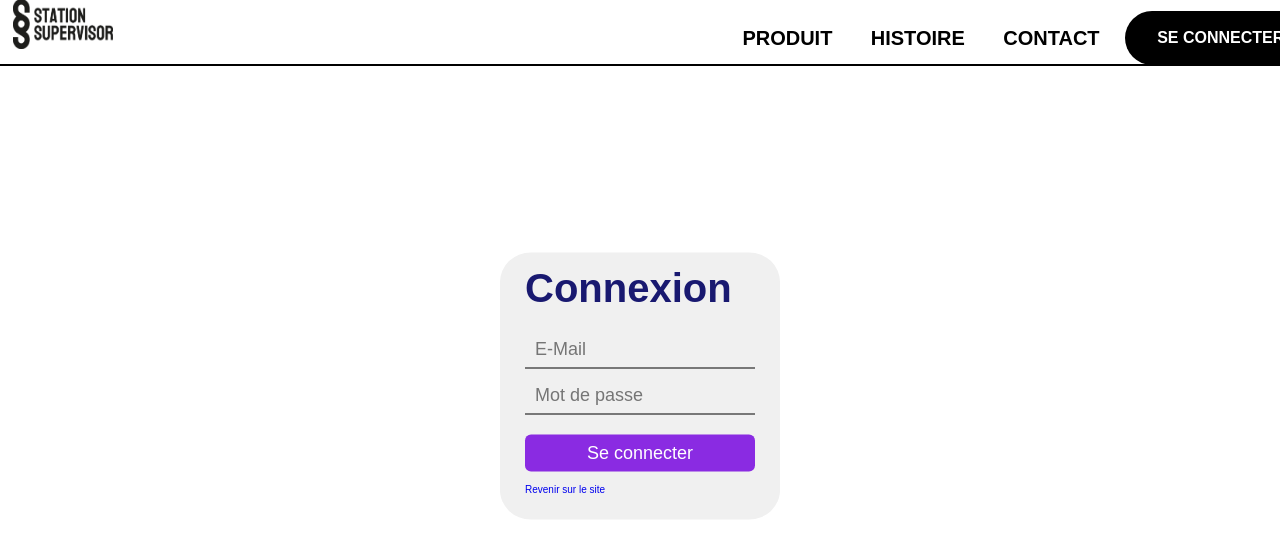
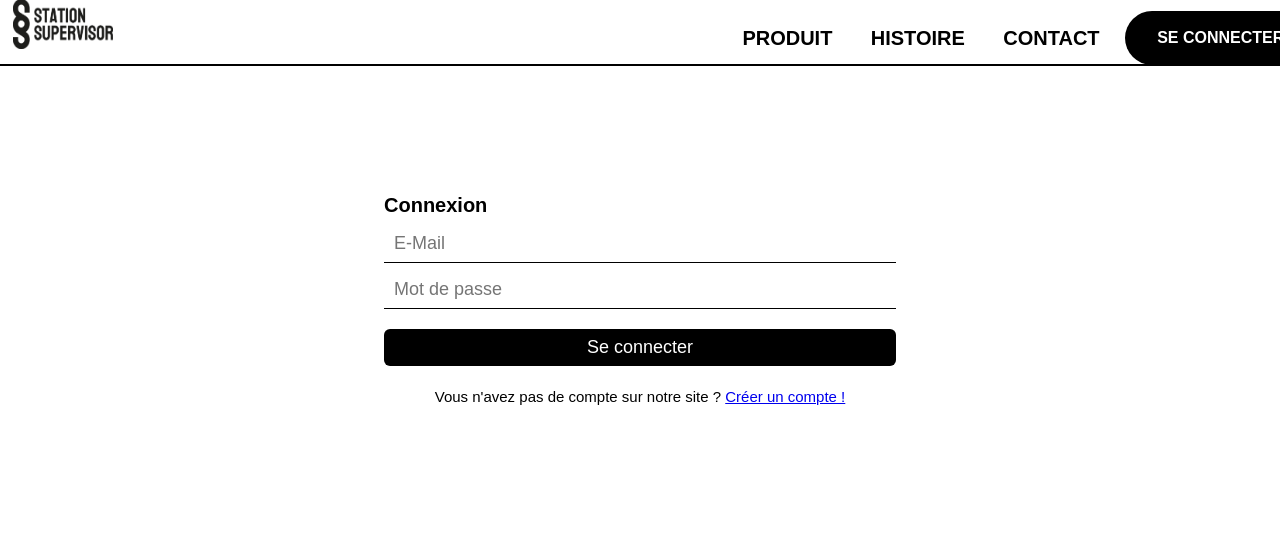
Before and after one commit to JupiterD-aurel/Supervision, a PHP site: page /login.php in a window 1280 px wide. Shown: the part 14-572 px from the top of the page. Run offline with PHP 8.4, Linux system fonts and the light colour scheme.

Commit message:
Login page 1

```diff
--- a/Site/Css/login.css
+++ b/Site/Css/login.css
@@ -7,23 +7,21 @@
     background-color: white;
 }
 
-
-.login-box {
-    width: 280px;
-    position: absolute;
-    top: 50%;
-    left: 50%;
-    transform: translate(-50%, -50%);
-    color: #191970;
-    background-color: rgb(240, 240, 240);
-    padding: 0px 25px 25px 25px;
-    border-radius: 11%;
+p{
+    font-size: 1.5rem;
+    text-align: center;
 }
 
-.login-box h1 {
-    font-size: 40px;
-    margin-bottom: 20px;
-    padding-top: 13px;
+p a{
+    text-decoration: underline;
+}
+
+form {
+    margin-left: auto;
+    margin-right: auto;
+    width:40%;
+    padding-top: 10%;
+    background: #fff;
 }
 
 .textbox {
@@ -54,20 +52,31 @@
     width: 100%;
     padding: 8px;
     color: #ffffff;
-    background: none blueviolet;
+    background: none black;
     border: none;
     border-radius: 6px;
     font-size: 18px;
     cursor: pointer;
     margin: 12px 0;
+    transition: 0.3s;
+}
+
+.button:hover{
+    transform: scale(1.05);
+
 }
 
 .errormessage{
     color: red;
     text-align: center;
+    font-size: 2rem;
+    background-color: rgba(255, 0, 0, 0.15);
+    border-radius: 6px;
+    margin-bottom: 10px;
 }
 
 .successmessage{
     color: green;
     text-align: center;
+    font-size: 2rem;
 }
--- a/Site/login.php
+++ b/Site/login.php
@@ -5,7 +5,6 @@
     <meta name="viewport" content="width=device-width, initial-scale=1.0">
     <title>Supervisor: Connexion</title>
     <link rel="stylesheet" href="https://cdnjs.cloudflare.com/ajax/libs/font-awesome/5.15.2/css/all.min.css">
-    <link rel="stylesheet" href="css/main.css">
 </head>
 
 
@@ -43,6 +42,7 @@
 
 <link rel="stylesheet" href="css/login.css">
 <body>
+    <div id="boxes">
         <form action="" method="POST">
             <div class="login-box">
                 <h1>Connexion</h1>
@@ -54,7 +54,8 @@
                 </div>
                 <input class="button" type="submit" name="submit" value="Se connecter">
                 <p class="errormessage"><?php echo $error?></p>
-            <a href=index.html id="back">Revenir sur le site</a>
+                <p>Vous n'avez pas de compte sur notre site ? <a href="register.php">Créer un compte !</a></p>
             </div>
         </form>
+    </div>
 </body>
```
Lines whose indentation alone changed are shown as unchanged.
